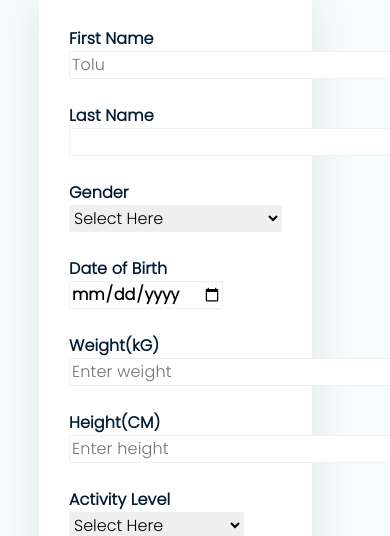
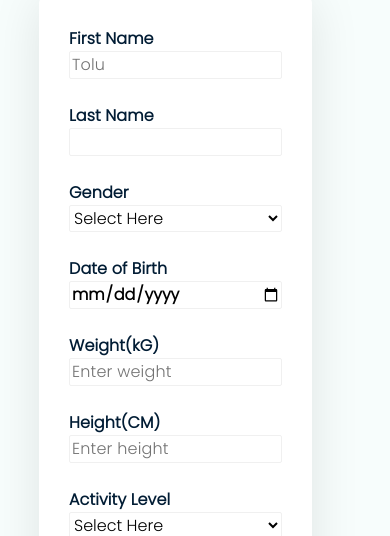
Before and after one commit to Isaac247/assignment_2-altschoolafrica, a plain HTML site: page index.html in a window 390 px wide. Shown: the part 272-808 px from the top of the page. Drawn offline with Linux system fonts and the light colour scheme; a script that the page names is missing; a web font is replaced by a local one.

Commit message:
adjusted input width

```diff
--- a/style.css
+++ b/style.css
@@ -56,6 +56,9 @@ section {
   display: flex;
   flex-direction: column;
 }
+.form-1 input{
+  width: 100%;
+}
 .form-content {
   background: white;
   box-shadow: 0px 4px 50px rgba(3.59, 8.13, 19.13, 0.1);
@@ -75,7 +78,8 @@ input[type="date"] {
   -moz-appearance: none;
 }
 .activity-level {
-  width: 82%;
+  width: 100%;
+  background-color: white;
 }
 label,
 input {
@@ -257,4 +261,8 @@ select {
     position: absolute;
     bottom: -55px;
   }
+  select{
+    background-color: white;
+  }
+
 }
```
